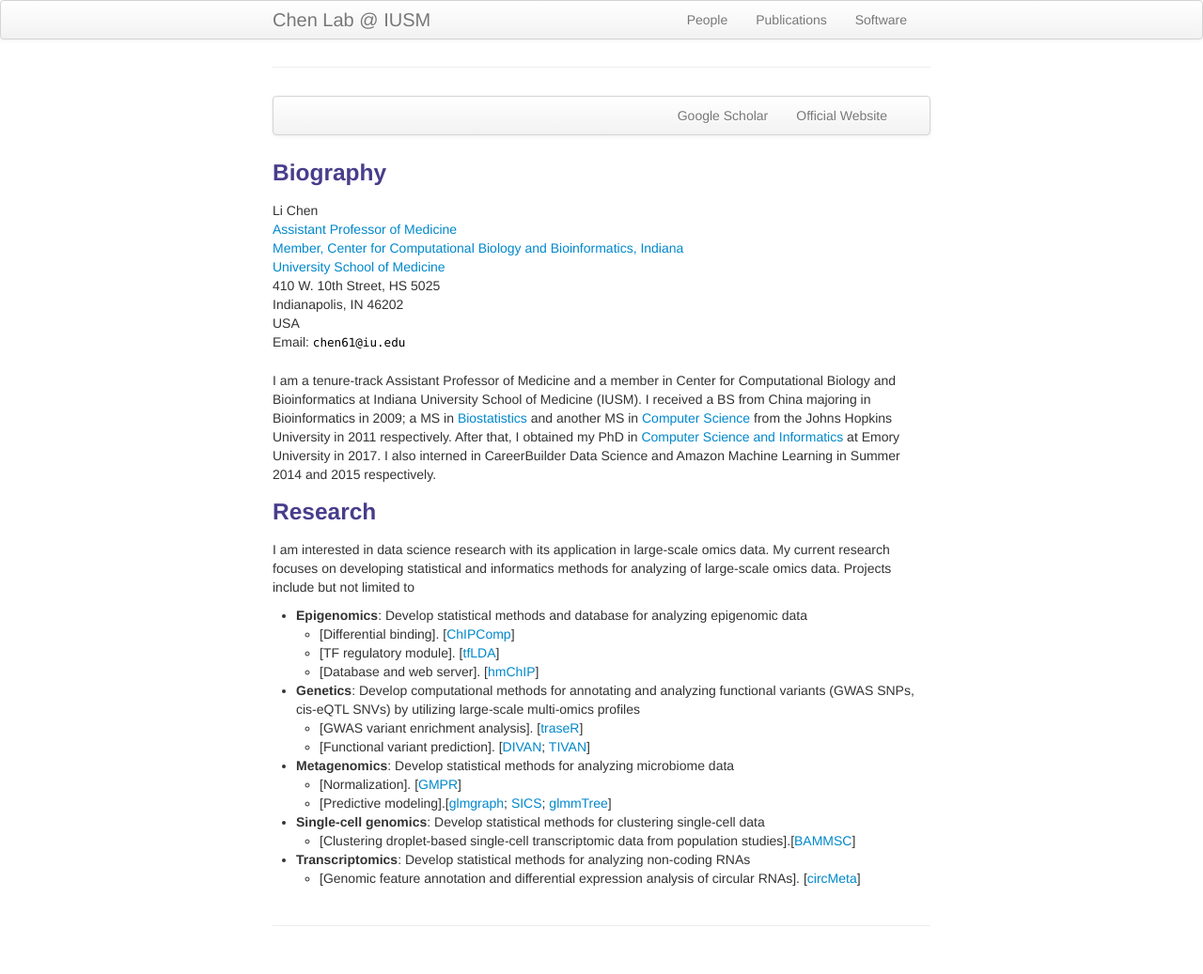
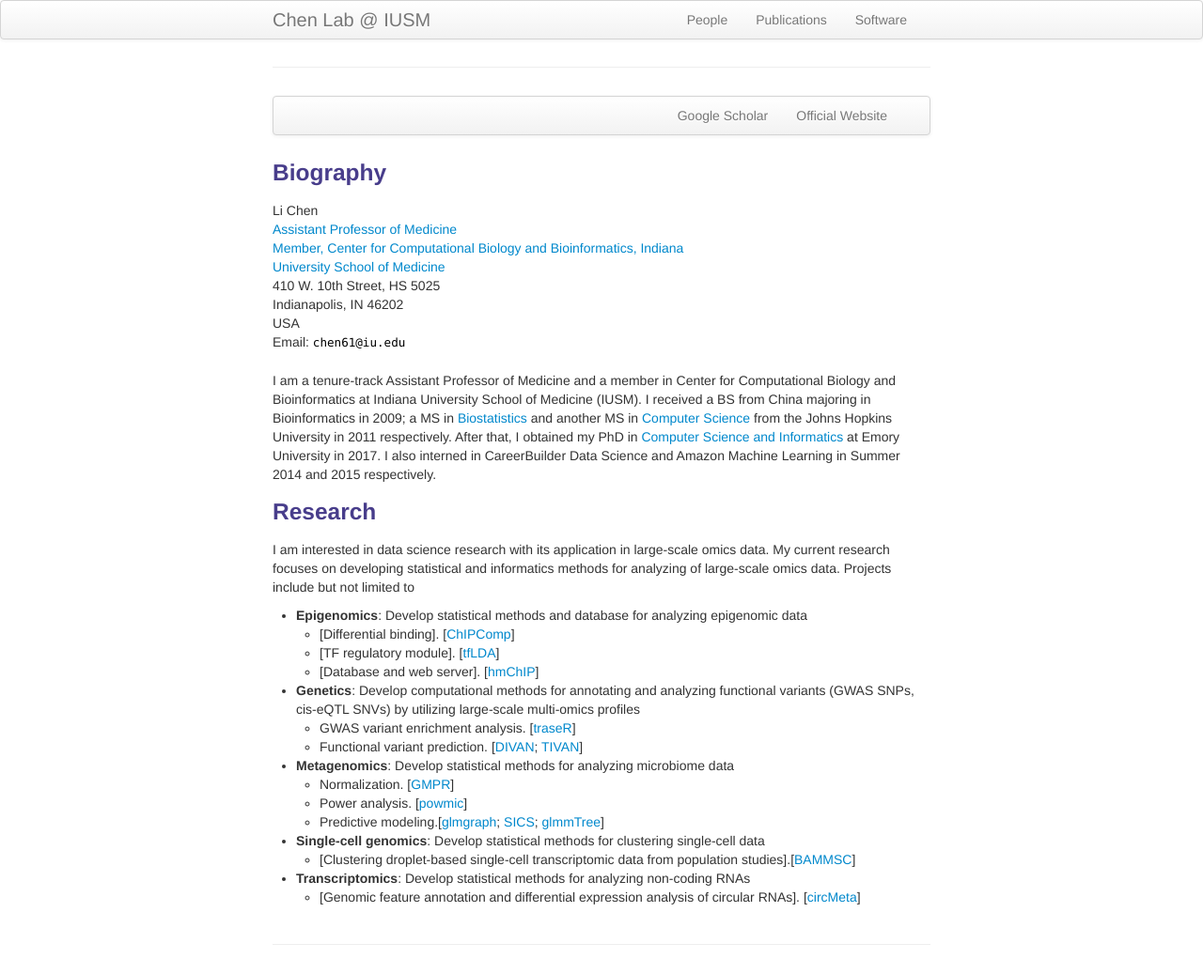
Before and after one commit to lichenbiostat/lichen-lab.github.io, a Jekyll site: the page built from index.md, in a window 1280 px wide. Shown: the whole page at 94% size. Built offline with Jekyll 4.4.1, drawn with Linux system fonts in a browser that asks for light colours.

Commit message:
Update index.md

```diff
--- a/index.md
+++ b/index.md
@@ -47,13 +47,14 @@ Develop statistical methods and database for analyzing epigenomic data
 
 - **Genetics**:
 Develop computational methods for annotating and analyzing functional variants (GWAS SNPs, cis-eQTL SNVs) by utilizing large-scale multi-omics profiles
-	- [GWAS variant enrichment analysis]. [<a href="https://academic.oup.com/bioinformatics/article/32/8/1214/1744655">traseR</a>]
-	- [Functional variant prediction]. [<a href="https://genomebiology.biomedcentral.com/articles/10.1186/s13059-016-1112-z">DIVAN</a>; <a href="https://academic.oup.com/bioinformatics/article/35/9/1573/5126236">TIVAN</a>]
+	- GWAS variant enrichment analysis. [<a href="https://academic.oup.com/bioinformatics/article/32/8/1214/1744655">traseR</a>]
+	- Functional variant prediction. [<a href="https://genomebiology.biomedcentral.com/articles/10.1186/s13059-016-1112-z">DIVAN</a>; <a href="https://academic.oup.com/bioinformatics/article/35/9/1573/5126236">TIVAN</a>]
 
 - **Metagenomics**:
 Develop statistical methods for analyzing microbiome data
-	- [Normalization]. [<a href="https://peerj.com/articles/4600/">GMPR</a>]
-	- [Predictive modeling].[<a href="https://academic.oup.com/bioinformatics/article/31/24/3991/197681">glmgraph</a>; <a href="https://www.frontiersin.org/articles/10.3389/fmicb.2018.03112/full">SICS</a>; <a href="https://www.frontiersin.org/articles/10.3389/fmicb.2018.01391/full">glmmTree</a>]
+	- Normalization. [<a href="https://peerj.com/articles/4600/">GMPR</a>]
+	- Power analysis. [<a href="https://academic.oup.com/bioinformatics/advance-article/doi/10.1093/bioinformatics/btaa197/5809526">powmic</a>]
+	- Predictive modeling.[<a href="https://academic.oup.com/bioinformatics/article/31/24/3991/197681">glmgraph</a>; <a href="https://www.frontiersin.org/articles/10.3389/fmicb.2018.03112/full">SICS</a>; <a href="https://www.frontiersin.org/articles/10.3389/fmicb.2018.01391/full">glmmTree</a>]
 
 - **Single-cell genomics**:
 Develop statistical methods for clustering single-cell data
```
